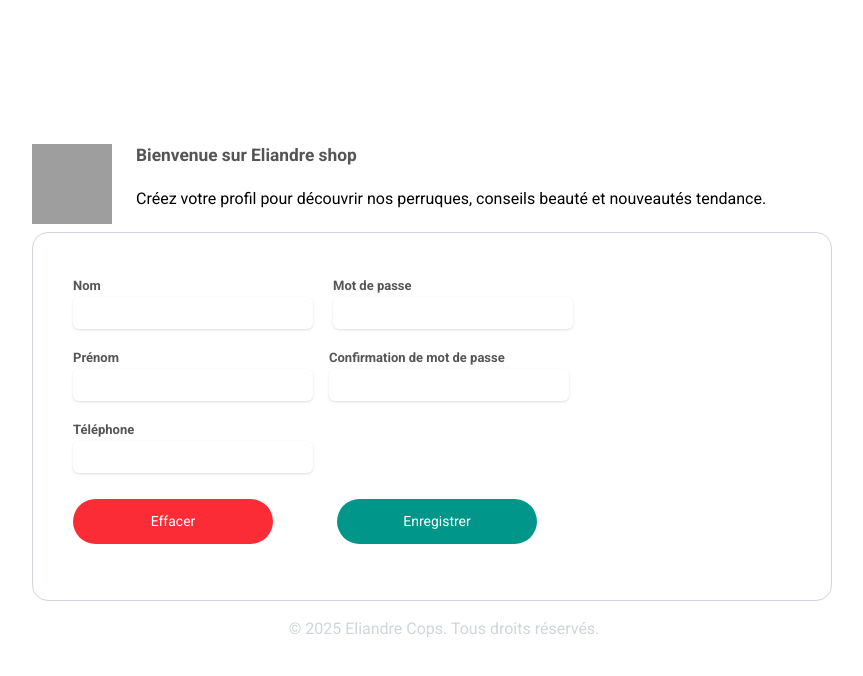
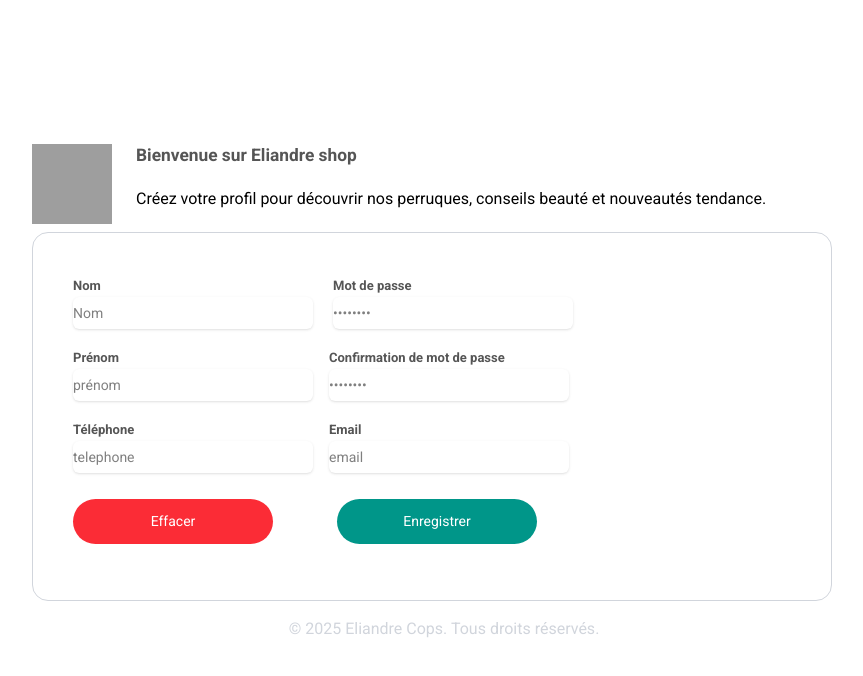
Before and after one commit to magrigsdev/eliandre-shop-desktop, a React (Vite) app: page /inscription in a window 1280 px wide. Shown: the top 676 px of the page, without its empty margins (196-1059 px from the left). Built offline with nearby package versions, Linux system fonts and the light colour scheme; grey boxes are pictures that could not be loaded.

Commit message:
feat(inscription) creations des champs

```diff
--- a/src/components/bienvenue.jsx
+++ b/src/components/bienvenue.jsx
@@ -16,9 +16,6 @@
 
     //test
     // console.log("page welcome", location)
-    const go = (pathname) => {
-
-    }
 
     return (
         <>
--- a/src/components/inscription.jsx
+++ b/src/components/inscription.jsx
@@ -9,7 +9,7 @@
 const Inscription = () => {
     //init le hook
     const {setOnglet} = useNavbar() // set current page
-    const {handleOnChange, onFormValidation, columnValidate} = useForm() //for use form
+    const {handleOnChange, onEmailAndPasswordValidation, columnValidate} = useForm() //for use form
     const {setLocation} = useNavbar() // for navbar
     const {pathname} = useLocation() // update location
     //const route = useNavigate() // route manage
@@ -21,7 +21,8 @@
         prenom:'',
         telephone:'',
         password:'',
-        confirmPassword:''
+        confirmPassword:'',
+        email:'',
     })
     const [errors, setErrors] = useState([]) //errors
 
@@ -32,19 +33,23 @@
     },[pathname,setOnglet, setLocation])
 
     // FORM MANAGEMENT *********
+    // 1.checking field
 
-    //init formData
+
+
 
     const onSubmit = (e) => {
-
         e.preventDefault()
         //columnValidate(formData.nom) !== '' ?
 
         console.log(formData)
-        const result = onFormValidation(formData, setErrors)
-        console.log(result)
 
 
+
+    }
+    const onCancel = (e) => {
+
+        console.debug('Cancel')
     }
     //console.log(formData) onFormValidation
 
@@ -78,21 +83,69 @@
                             <div className="flex flex-col  rounded-2xl border-gray-300 w-200  border-1 !p-10">
 
                                 <div className="flex justify-start gap-x-5 !mb-4">
-                                    <Field name="Nom"  width="w-60"/>
-                                    <Field name="Mot de passe"  width="w-60"/>
+                                    <Field
+                                            placeholder='Nom'
+                                            type="text"
+                                            name="Nom"
+                                           width="w-60"
+                                           errorMessage={errors.nom}
+                                           value={formData.nom}
+                                           onChange={(e) => setFormData({...formData, nom: e.target.value})}
+                                    />
+                                    <Field
+                                        type="password"
+                                        placeholder="••••••••"
+                                        name="Mot de passe"
+                                        width="w-60"
+                                        value={formData.password}
+                                        errorMessage={errors.password}
+                                        onChange={(e) => setFormData({...formData, password: e.target.value})}
+                                    />
                                 </div>
 
                                 <div className="flex justify-start gap-x-4 !mb-4">
-                                    <Field name="Prénom"  width="w-60"/>
-                                    <Field name="Confirmation de mot de passe"  width="w-60"/>
+                                    <Field
+                                        type="text"
+                                        placeholder='prénom'
+                                        name="Prénom"
+                                        width="w-60"
+                                        errorMessage={errors.prenom}
+                                        value={formData.prenom}
+                                        onChange={(e) => setFormData({...formData, prenom: e.target.value})}
+                                    />
+                                    <Field
+                                        type="password"
+                                        name="Confirmation de mot de passe"
+                                        width="w-60"
+                                        placeholder='••••••••'
+                                        errorMessage={errors.confirmPassword}
+                                        value={formData.confirmPassword}
+                                        onChange={(e) => setFormData({...formData, confirmPassword: e.target.value})}/>
                                 </div>
 
-                                <div className="flex justify-start !mb-4">
-                                    <Field name="Téléphone"  width="w-60"/>
+                                <div className="flex justify-start !mb-4 gap-x-4">
+                                    <Field
+                                        placeholder='telephone'
+                                        type="number"
+                                        name="Téléphone"
+                                        width="w-60"
+                                        errorMessage={errors.telephone}
+                                        value={formData.telephone}
+                                        onChange={(e) => setFormData({...formData, telephone: e.target.value})}
+                                    />
+                                    <Field
+                                        placeholder='email'
+                                        type="email"
+                                        name="Email"
+                                        value={formData.email}
+                                        errorMessage={errors.email}
+                                        width="w-60"
+                                        onChange={(e) => setFormData({...formData, email: e.target.value})}
+                                    />
                                 </div>
                                 <div className="flex justify-start !mb-4 gap-x-16">
-                                    <Boutton value='Effacer' size='50' restore='true'/>
-                                    <Boutton value='Enregistrer' size='50'/>
+                                    <Boutton value='Effacer' size='50' restore='true' onclick={onCancel}/>
+                                    <Boutton value='Enregistrer' size='50' onclick={onSubmit}/>
                                 </div>
 
                             </div>
--- a/src/hooks/useForm.js
+++ b/src/hooks/useForm.js
@@ -4,7 +4,7 @@
 export const useForm = () => {
 
     //validation fields
-    const onFormValidation = useCallback((formData, setErrors) => {
+    const onEmailAndPasswordValidation = useCallback((formData, setErrors) => {
 
                 //VARIABLES INIT
                 const newError = {}
@@ -72,7 +72,7 @@
         }
         return error
     }, [])
-    return {onFormValidation, handleOnChange, columnValidate}
+    return {onEmailAndPasswordValidation, handleOnChange, columnValidate}
 }
 
 const emailValidate = (email) => {
```
